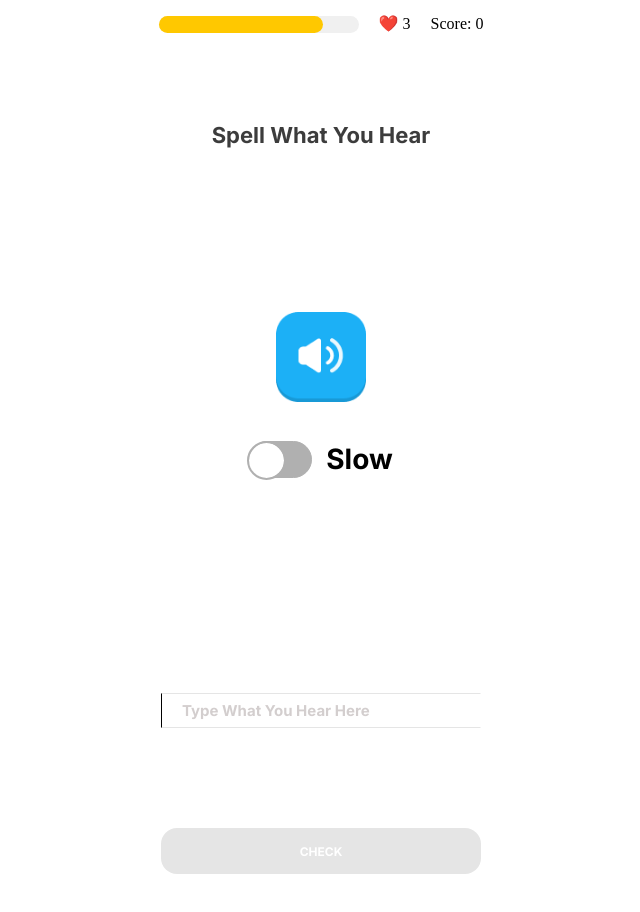
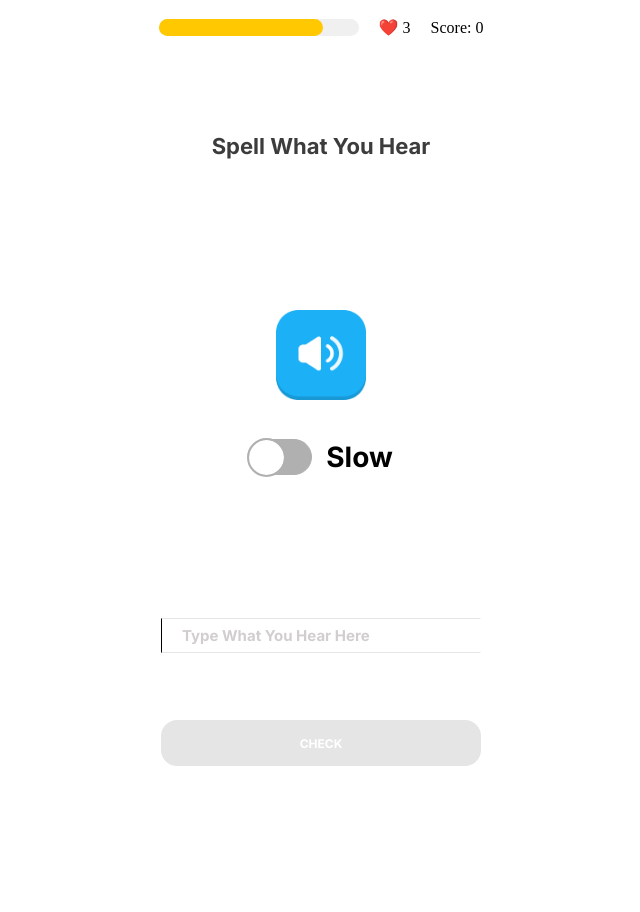
Before and after one commit to SamixYasuke/DysLexiApp-FrontEnd, a React (Vite) app: page /hear-and-type/1 in a window 1280 px wide. Shown: the top 912 px of the page, without its empty margins (319-959 px from the left). After the commit the page ends 800 px from the top, so only its background shows below. Built offline with nearby package versions, Linux system fonts and the light colour scheme; no server answers; sample sign-in values are in the browser's storage; a web font is replaced by a local one.

Commit message:
Update hearandtype.module.css

```diff
--- a/src/assets/css/hearandtype.module.css
+++ b/src/assets/css/hearandtype.module.css
@@ -4,6 +4,11 @@
   margin: 0 auto;
   width: 100%;
   background-color: rgb(255, 255, 255);
+  display: flex;
+  flex-direction: column;
+  align-items: center;
+  justify-content: space-around;
+  height: 100vh;
 }
 
 .hearAndTypeHeadContainer {
@@ -181,21 +186,18 @@
     align-items: center;
     flex-direction: column;
     box-sizing: border-box;
-    margin: 80px 0;
   }
 
   .hearAndTypeInputContainer {
     display: flex;
     justify-content: center;
     align-items: center;
-    margin: 40px 0;
   }
 
   .hearAndTypeButtonContainer {
     display: flex;
     justify-content: center;
     align-items: center;
-    margin: 40px 0;
   }
 }
 
@@ -204,6 +206,5 @@
     display: flex;
     justify-content: center;
     align-items: center;
-    margin: 40px 0;
   }
 }
```
